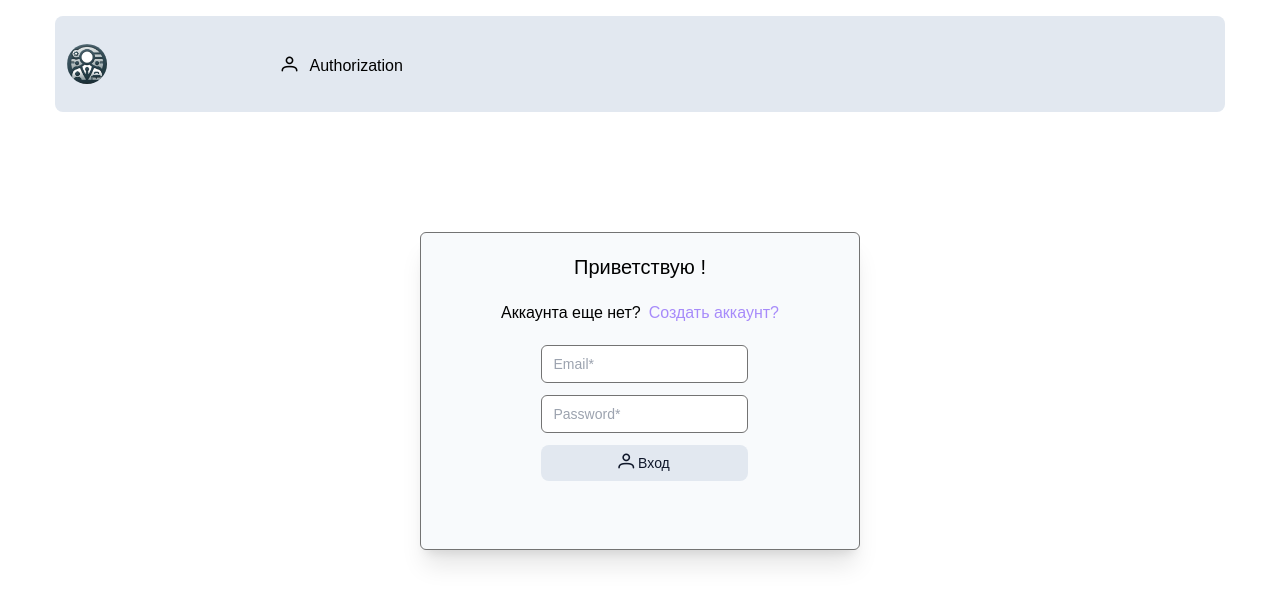
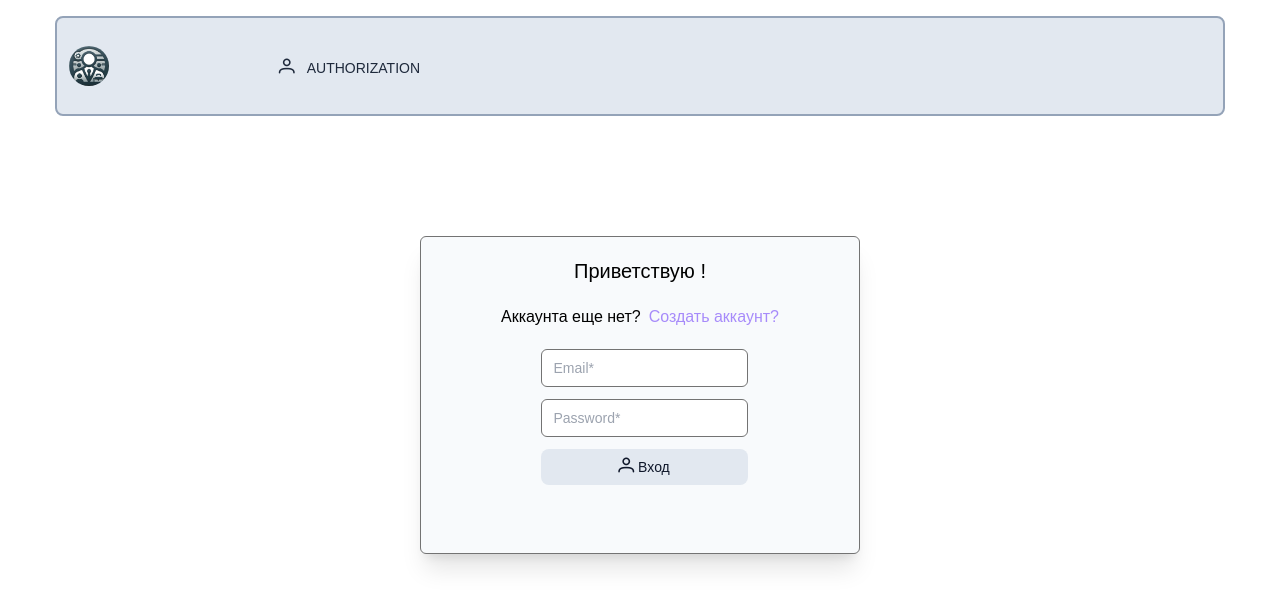
Before and after one commit to YessetHumanMan/interviews, a Vue app: page /#/auth in a window 1280 px wide. Shown: the top 608 px of the page. Built offline with nearby package versions, Linux system fonts and the light colour scheme; no server answers; a web font is replaced by a local one.

Commit message:
improvement of logic

```diff
--- a/src/assets/main.css
+++ b/src/assets/main.css
@@ -1,6 +1,16 @@
 @tailwind base;
 @tailwind components;
 @tailwind utilities;
+
+@layer base {
+  @font-face {
+    font-family: 'Roboto';
+    font-style: normal;
+    font-weight: 400;
+    font-display: swap;
+    src: url(/fonts/Roboto.woff2) format('woff2');
+  }
+}
 
 @layer components {
   .btn {
--- a/src/components/HeaderBase.vue
+++ b/src/components/HeaderBase.vue
@@ -51,12 +51,12 @@ const signOutBtn = async ():Promise<void> => {
 </script>
 
 <template>
-  <header class="container flex justify-between py-7 px-3 bg-slate-200 mt-4 rounded-lg">
+  <header class="container flex justify-between py-7 px-3 bg-slate-200 mt-4 rounded-lg border-2 border-slate-400">
     <a href="/"><img src="/public/interview-icon.jpg" width="40" height="40" class="rounded-full" alt=""></a>
     <div
       v-for="item in items"
       :key="item.name"
-      class="font-medium transition hover:text-slate-500 mr-10"
+      class="font-medium uppercase text-sm text-slate-800 transition hover:text-slate-500 mr-10"
     >
     <router-link :to="item.url">
       <div v-if="item.show">
--- a/src/dataInterface.ts
+++ b/src/dataInterface.ts
@@ -9,8 +9,8 @@ export interface IDataInterviews {
  createdAt: Date
  salaryFrom?: number
  salaryTo?: number
- stages?: IDataStage[],
- result: Offer | Refusal
+ stages?: IDataStage[]
+ result: 'Offer' | 'Refusal'
 }
 
 export interface IDataStage {
--- a/src/main.ts
+++ b/src/main.ts
@@ -13,6 +13,7 @@ import Column from "primevue/Column";
 import Calendar from 'primevue/calendar';
 import RadioButton from 'primevue/radiobutton';
 import ProgressSpinner from 'primevue/progressspinner';
+import Badge from 'primevue/badge';
 
 
 
@@ -40,3 +41,4 @@ app.component('app-column', Column)
 app.component('app-calendar', Calendar)
 app.component('app-radio', RadioButton)
 app.component('app-spinner', ProgressSpinner)
+app.component('app-badge', Badge)
--- a/src/pages/PageInterviews.vue
+++ b/src/pages/PageInterviews.vue
@@ -116,13 +116,14 @@ const saveInterview = async ():Promise<void> => {
     </template>
       <div class="flex flex-wrap gap-3">
         <div class="flex align-items-center">
+          <app-radio inputId="interviewResult2" value="оффер" name="result" v-model="interview.result"/>
+          <label for="ingredient1" class="ml-2">оффер</label>
+        </div>
+        <div class="flex align-items-center">
           <app-radio inputId="interviewResult1" value="отказ" name="result" v-model="interview.result"/>
           <label for="ingredient1" class="ml-2">отказ</label>
         </div>
-        <div class="flex align-items-center">
-          <app-radio inputId="interviewResult2" value="оффер" name="result" v-model="interview.result"/>
-          <label for="ingredient1" class="ml-2">оффер</label>
-        </div>
+
       </div>
       <button class="btn-save" @click="saveInterview">
         <span class="pi pi-check mr-5"></span>Save
--- a/src/pages/PageList.vue
+++ b/src/pages/PageList.vue
@@ -55,7 +55,7 @@ const deliteCurrentInterview = async (id: string): Promise<void> => {
       INTERVIEWS...
     </app-spinner>
     <div v-else class="border border-slate-400 rounded mt-5 shadow-lg">
-      <h1 class="font-medium text-ml my-3 mx-3">LIST INTERVIEWS</h1>
+      <h1 class="font-medium text-ml my-3 mx-3 border-b border-b-slate-800 pb-1"><span class="pi pi-list-check mr-3"></span>LIST INTERVIEWS</h1>
 
       <app-table :value="interviews" class="border">
         <app-column field="candidate" header="Candidate name"></app-column>
@@ -81,6 +81,20 @@ const deliteCurrentInterview = async (id: string): Promise<void> => {
             </a>
           </template>
         </app-column>
+        <app-column header="Salary">
+          <template #body="slotProps">
+         <span v-if="!slotProps.data.salaryFrom">salary not specified</span>
+         <span v-else>{{ slotProps.data.salaryFrom }} - {{ slotProps.data.salaryTo }}</span>
+          </template>
+          </app-column>
+          <app-column header="Result">
+            <template #body="slotProps">
+            <span v-if="!slotProps.data.result">result not specified</span>
+            <template v-else>
+              <app-badge :value="slotProps.data.result === 'Offer' ? 'отказ' : 'офер'"/>
+            </template>
+            </template>
+          </app-column>
         <app-column>
           <template #body="slotProps">
             <div class="flex gap-3">
--- a/tailwind.config.js
+++ b/tailwind.config.js
@@ -3,13 +3,19 @@ export default {
   content: ["./index.html",
   "./src/**/*.{vue,js,ts,jsx,tsx}",],
   theme: {
+    fontFamily: {
+      'sans': ['Niramit', 'Sans-serif']
+    },
     screens: {
       'large': '1170px'
     },
     container: {
       center: true
     },
-    extend: {},
+    extend: {
+
+
+    },
   },
   plugins: [],
 }
```
